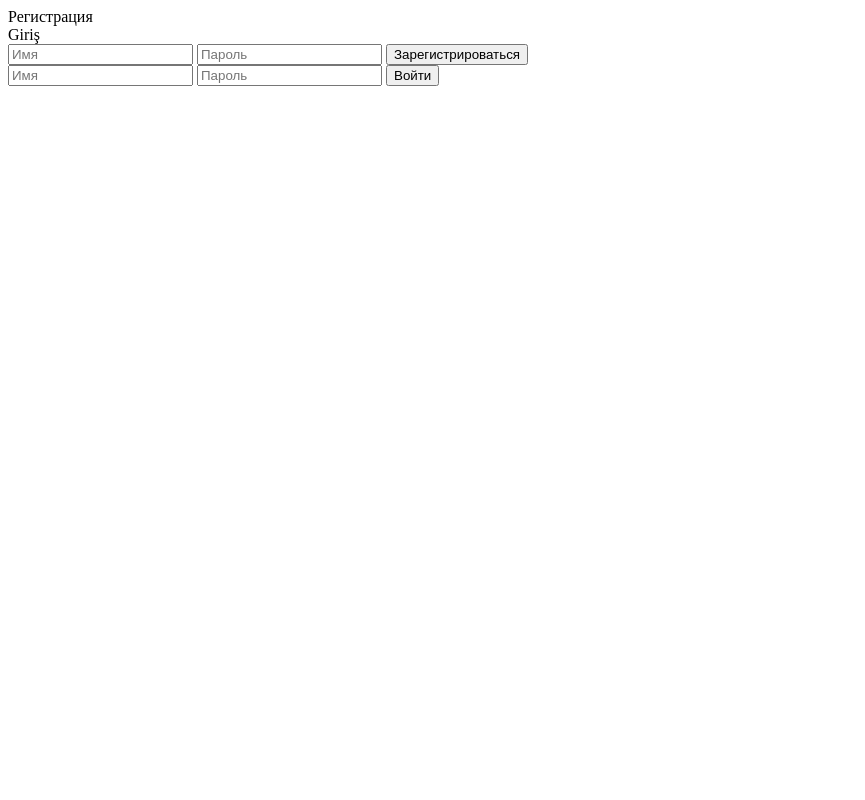
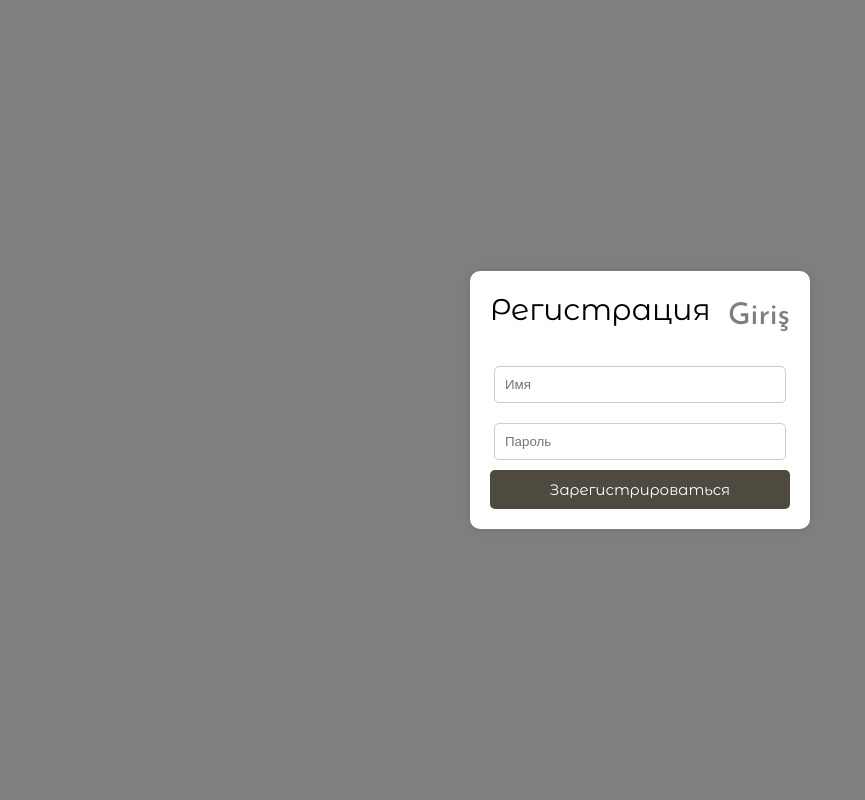
Before and after one commit to algorithm-ssau/Sait-Katalog, a Django app: template restaurant/templates/log_in_page.html in a window 1280 px wide. Shown: the whole page, without its empty margins (0-865 px from the left). Run offline with Django 4.2, Linux system fonts and the light colour scheme; the template is opened without the code that fills it, so the values that code supplies are empty.

Commit message:
add styles to log_in_page

```diff
--- a/restaurant/templates/log_in_page.html
+++ b/restaurant/templates/log_in_page.html
@@ -5,6 +5,86 @@
     <meta name="viewport" content="width=device-width, initial-scale=1.0">
     <title>Регистрация/Вход</title>
     <link href="https://fonts.googleapis.com/css2?family=Montserrat+Alternates&family=Reem+Kufi&display=swap" rel="stylesheet">
+
+    <style>
+        /* Основные стили */
+        body {
+            font-family: 'Montserrat Alternates', sans-serif;
+            margin: 0;
+            padding: 0;
+            display: flex;
+            justify-content: center;
+            align-items: center;
+            height: 100vh;
+            background-color: rgba(0, 0, 0, 0.5);
+        }
+
+        .modal {
+            position: fixed;
+            top: 50%;
+            left: 50%;
+            transform: translate(-50%, -50%);
+            background-color: white;
+            padding: 20px;
+            box-shadow: 0 0 10px rgba(0, 0, 0, 0.1);
+            border-radius: 10px;
+            width: 300px;
+            text-align: center;
+        }
+
+        .header {
+            display: flex;
+            justify-content: space-between;
+            margin-bottom: 20px;
+        }
+
+        .header div {
+            cursor: pointer;
+        }
+
+        .header .active {
+            font-size: 30px;
+        }
+
+        .header .inactive {
+            font-size: 30px;
+            font-family: 'Reem Kufi', sans-serif;
+            opacity: 0.5;
+        }
+
+        .form {
+            display: none;
+        }
+
+        .form.active {
+            display: block;
+        }
+
+        input {
+            width: 90%;
+            padding: 10px;
+            margin: 10px 0;
+            border: 1px solid #ccc;
+            border-radius: 5px;
+        }
+
+        button {
+            width: 100%;
+            padding: 10px;
+            background-color: #4e4a40;
+            color: white;
+            border: none;
+            border-radius: 5px;
+            cursor: pointer;
+            font-size: 15px;
+            font-family:  'Montserrat Alternates', sans-serif;
+        }
+
+        button:hover {
+            background-color: #E87D09;
+        }
+    </style>
+
 </head>
 <body>
 
```
